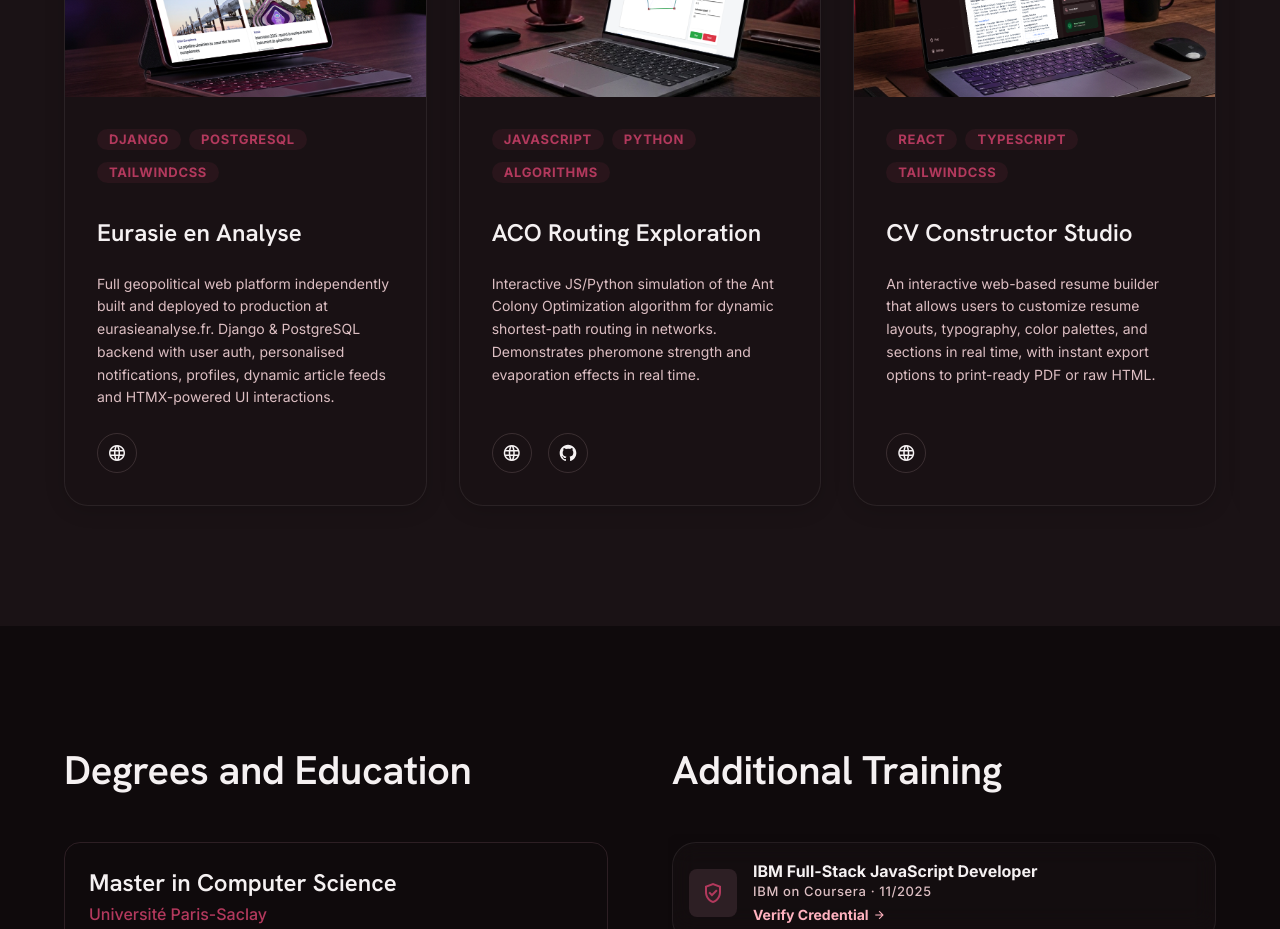
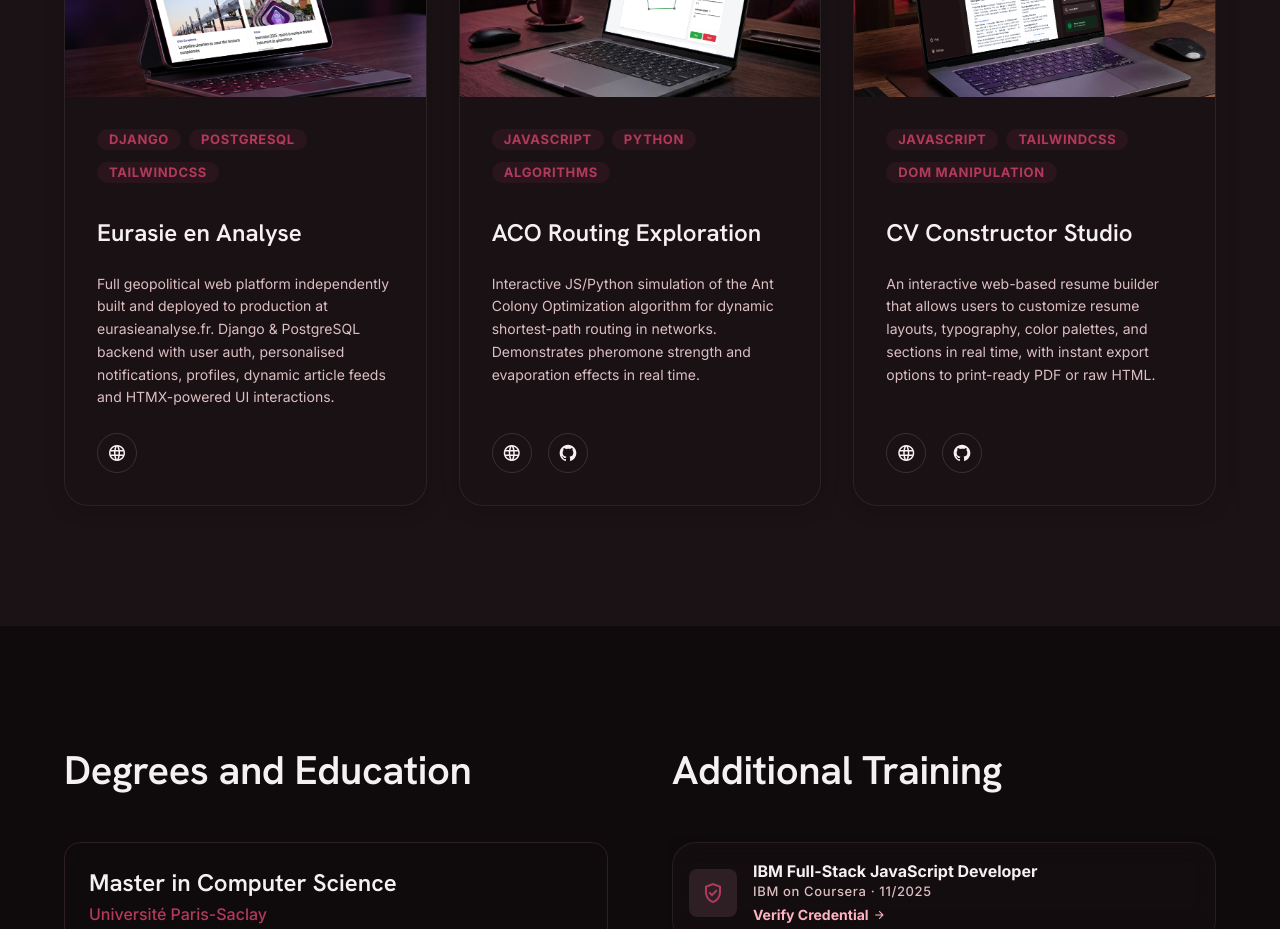
Before and after one commit to iliyasalve/business_card, a Next.js app: page / in a window 1280 px wide. Shown: the part 4620-5549 px from the top of the page. Built offline with nearby package versions, Linux system fonts and the light colour scheme.

Commit message:
feat: update CV builder project details with new tech stack and GitHub link

```diff
--- a/components/ProjectCarousel.tsx
+++ b/components/ProjectCarousel.tsx
@@ -51,9 +51,10 @@ const ProjectCarousel = () => {
       id: 'cvbuilder',
       titleKey: 'cvbuilder.title',
       descKey: 'cvbuilder.description',
-      techs: ['React', 'TypeScript', 'TailwindCSS'],
+      techs: ['JavaScript', 'TailwindCSS', 'DOM Manipulation'],
       links: [
-        { url: 'https://cv-builder.iliyaglazunov.com', type: 'website', label: 'Website' }
+        { url: 'https://cv-builder.iliyaglazunov.com', type: 'website', label: 'Website' },
+        { url: 'https://github.com/iliyasalve/cv-constructor', type: 'github', label: 'GitHub' }
       ],
       image: '/images/project_cvbuilder.png',
     },
```
Also changed, not shown: 2 other files (tests, documents, lock files or other folders).
